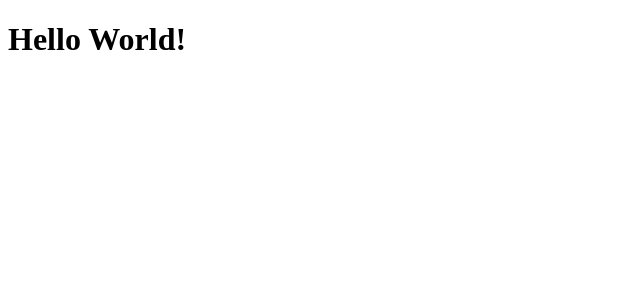
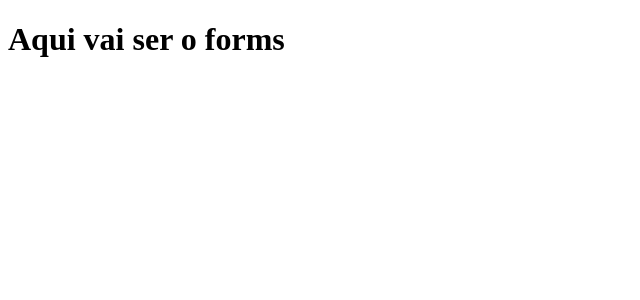
Before and after one commit to RodrigoSCoutinho/angular-repo, an Angular app: page / in a window 1280 px wide. Shown: the top 300 px of the page, without its empty margins (0-640 px from the left). Built offline with nearby package versions, Linux system fonts and the light colour scheme.

Commit message:
Primeiro-Commit-Forms

```diff
--- a/src/app/app.component.html
+++ b/src/app/app.component.html
@@ -1 +1 @@
-<h1>Hello World!</h1>
+<h1>Aqui vai ser o forms</h1>
```
